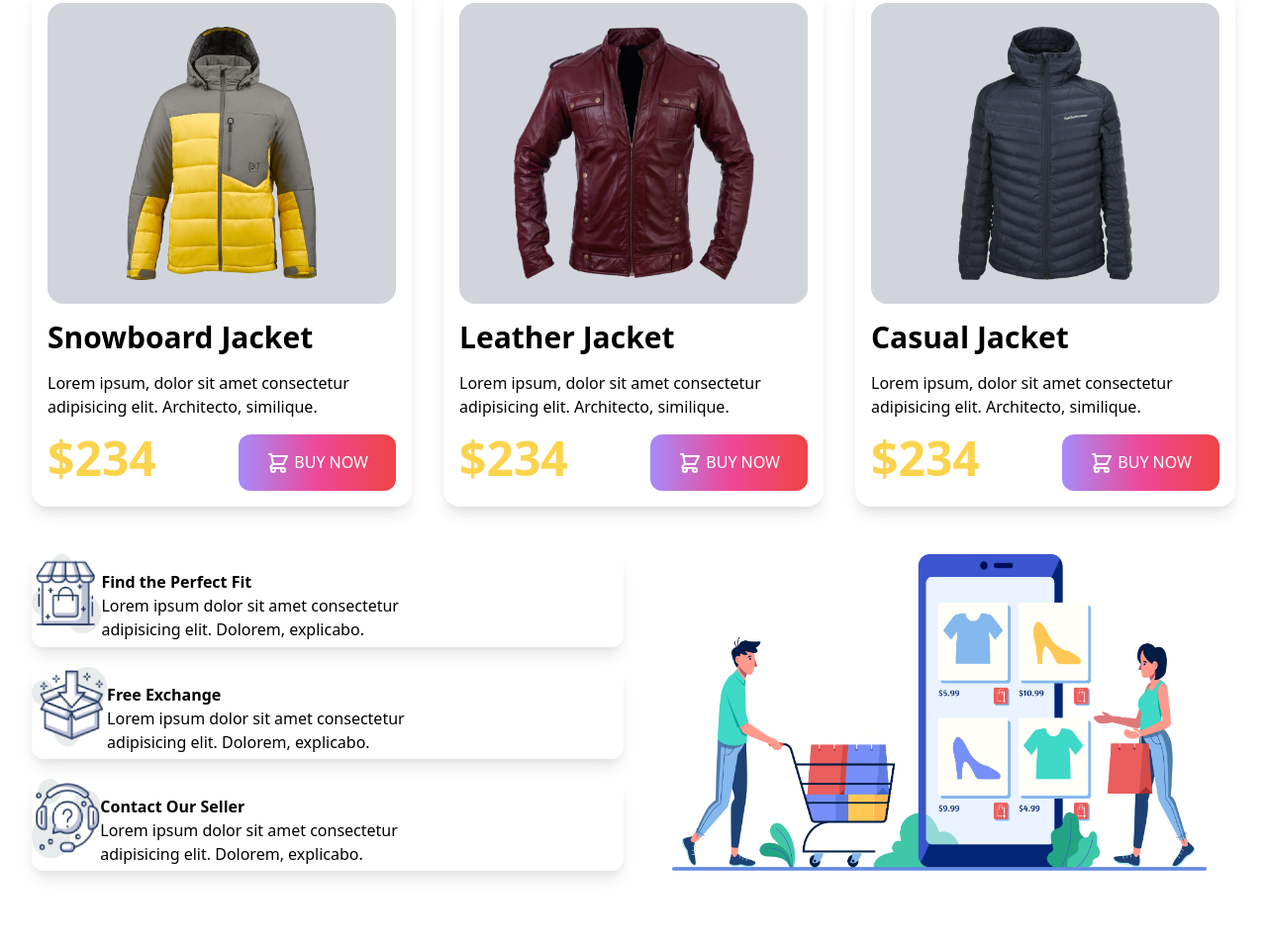
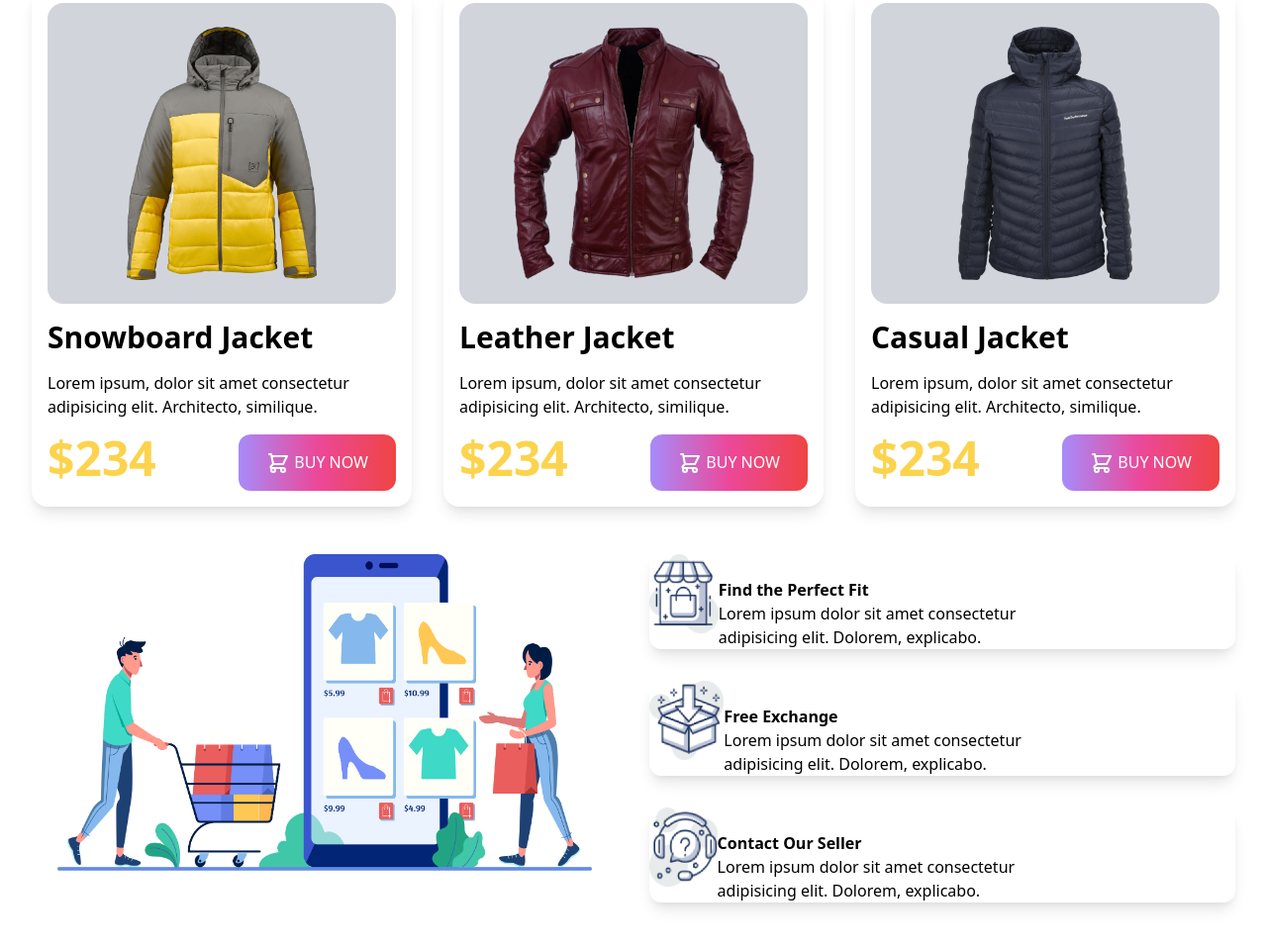
Before and after one commit to shaker09/Penguin-fashion-tailwind, a plain HTML site: page index.html in a window 1280 px wide. Shown: the part 1338-2296 px from the top of the page at 99% size. Before the commit the page ends 2266 px from the top, so only its background shows below. Drawn offline with nearby package versions, Linux system fonts and the light colour scheme.

Commit message:
features added

```diff
--- a/index.html
+++ b/index.html
@@ -136,8 +136,11 @@
             </div>
         </section>
         <!-- features section  -->
-        <section class="grid grid-cols-2 gap-5 px-8 mx-auto my-12">
-            <div class="flex justify-between shadow-lg rounded-xl bg-white space-y-4">
+        <section class="grid lg:grid-cols-2 gap-8 px-8 mx-auto my-12">
+            <div class="first bg-white row-span-3 mb-4">
+                <img class="h-80 mx-auto" src="images/shopping.png" alt="">
+            </div>
+            <div class="flex justify-between shadow-lg rounded-xl bg-white space-y-6">
                 <div>
                     <img class="h-20 mx-auto" src="icons/image 12.png" alt="">
                 </div>
@@ -146,10 +149,10 @@
                     <p class="w-2/3">Lorem ipsum dolor sit amet consectetur adipisicing elit. Dolorem, explicabo.</p>
                 </div>
             </div>
-            <div class="bg-white row-span-3">
+            <!-- <div class="first bg-white row-span-3">
                 <img class="h-80 mx-auto" src="images/shopping.png" alt="">
-            </div>
-            <div class="flex justify-between shadow-lg rounded-xl bg-white space-y-4">
+            </div> -->
+            <div class="flex justify-between shadow-lg rounded-xl bg-white space-y-6">
                 <div>
                     <img class="h-20 mx-auto" src="icons/image 13.png" alt="">
                 </div>
@@ -158,7 +161,7 @@
                     <p class="w-2/3">Lorem ipsum dolor sit amet consectetur adipisicing elit. Dolorem, explicabo.</p>
                 </div>
             </div>
-            <div class="flex justify-between shadow-lg rounded-xl bg-white space-y-4">
+            <div class="flex justify-between shadow-lg rounded-xl bg-white space-y-6">
                 <div>
                     <img class="h-20 mx-auto" src="icons/image 14.png" alt="">
                 </div>
```
